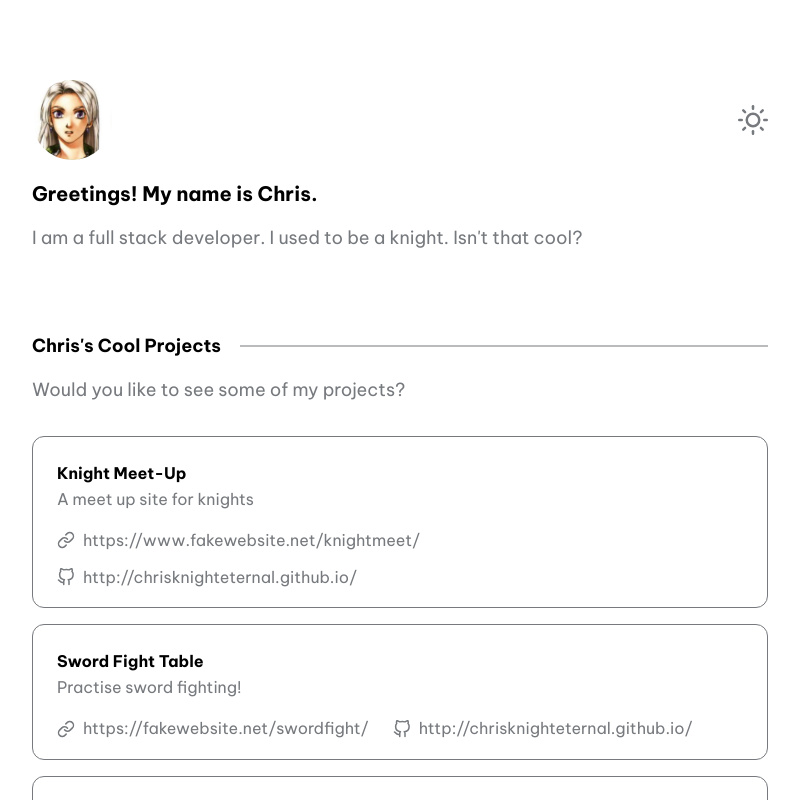
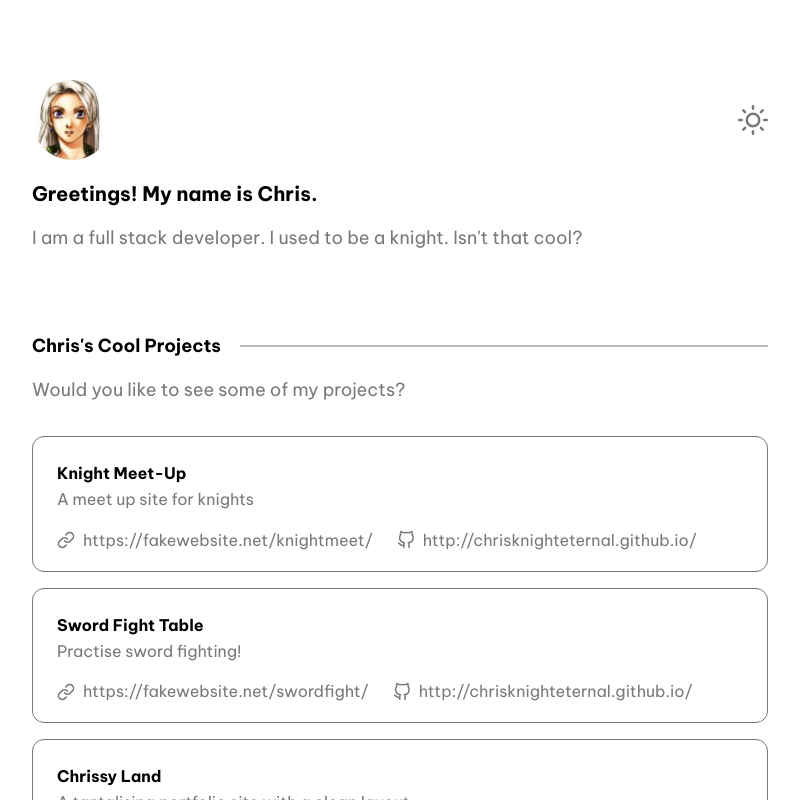
Before and after one commit to flovelace/clean-react-portfolio, a Next.js app: page / in a window 1280 px wide. Shown: the top 800 px of the page, without its empty margins (240-1039 px from the left). Built offline with nearby package versions, Linux system fonts and the light colour scheme.

Commit message:
corrected error in data section

```diff
--- a/data/config.js
+++ b/data/config.js
@@ -15,7 +15,7 @@ export const projects = {
         {
             title: 'Knight Meet-Up',
             description: 'A meet up site for knights',
-            link: 'https://www.fakewebsite.net/knightmeet/',
+            link: 'https://fakewebsite.net/knightmeet/',
             github: 'http://chrisknighteternal.github.io/'
         },
         {
```
